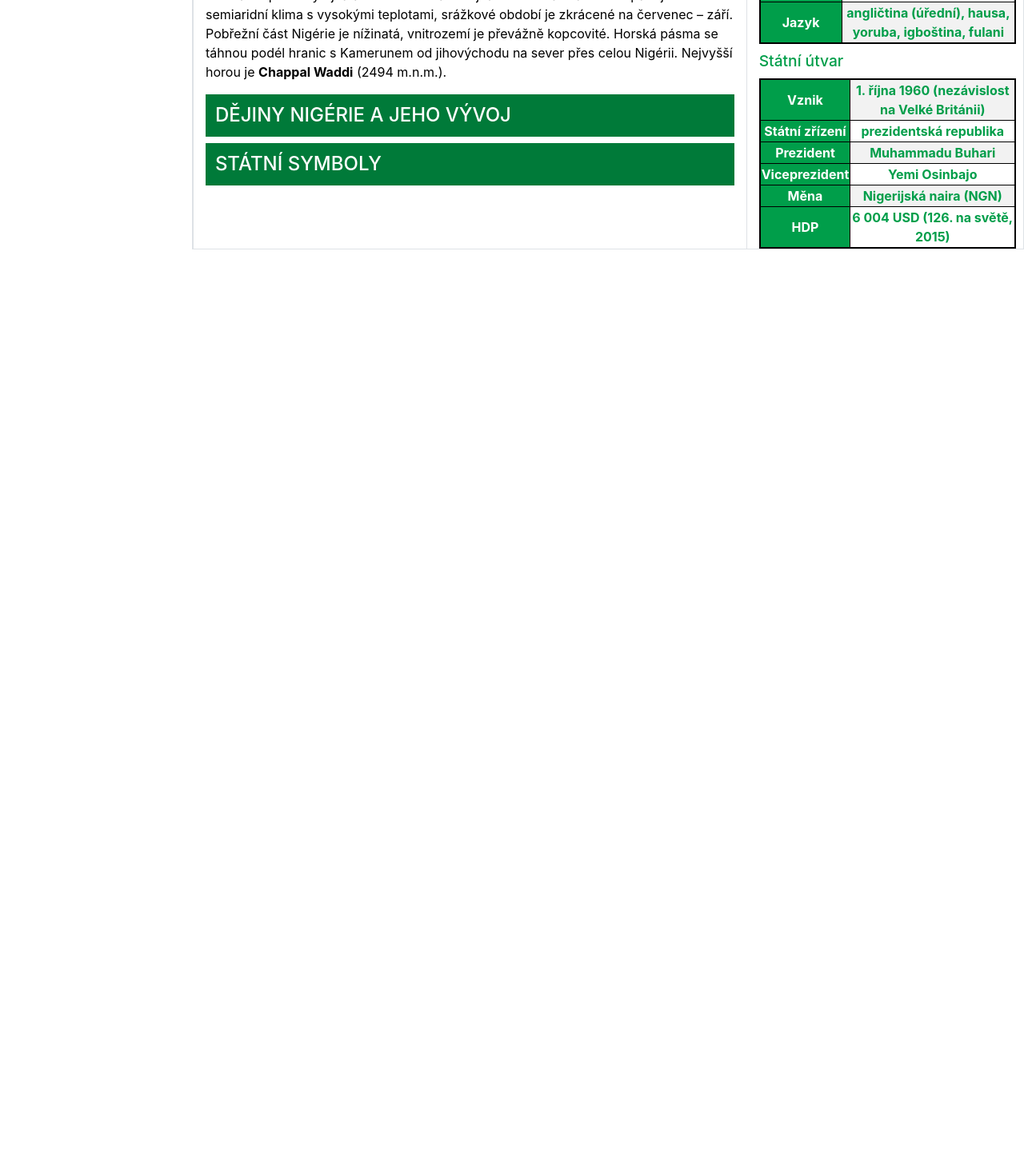
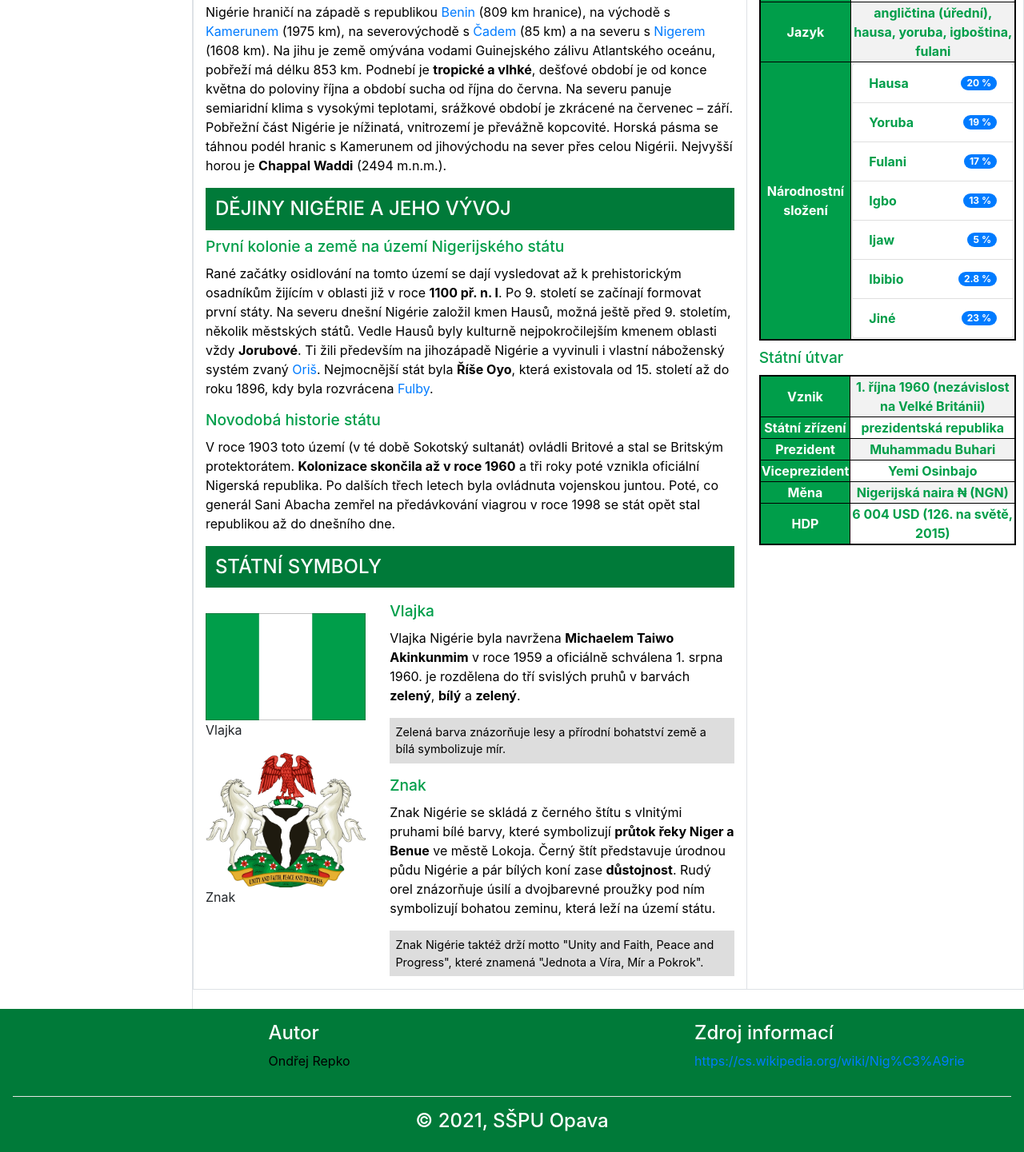
Before and after one commit to datboiErgoon/ukol-stat, a website: page ukol-stat/index.html in a window 1280 px wide. Shown: the part 1164-2605 px from the top of the page at 80% size. Before the commit the page ends 1476 px from the top, so only its background shows below. Drawn offline with Linux system fonts and the light colour scheme.

Commit message:
Verze 3 - Zhotovení textu a několika funkcí

```diff
--- a/ukol-stat/css/style.css
+++ b/ukol-stat/css/style.css
@@ -5,7 +5,8 @@
 
 
 .hedr{
-    background-color:rgb(0, 158, 74);
+    /*background-color:rgb(0, 158, 74);*/
+    background-color: rgb(0, 122, 57);
     color: white;
     }
 
@@ -44,7 +45,7 @@ p {
 table {
 border: 1px solid black;
 border-collapse: collapse;
-margin: 0 15em;
+margin: 0 1em;
 }
 
 .td2 {
@@ -74,3 +75,22 @@ border: 2px solid black;
 border-collapse: collapse;
 margin: 0;
 }
+
+.poznamky{
+background-color: #ddd;
+font-size: 0.9em;
+padding: 0.5em;
+}
+
+.prvni{
+float: right;
+width: 200px;
+}
+
+.obrazky{
+    float: left;
+}
+
+.pcenter{
+    text-align: center;
+}
--- a/ukol-stat/index.html
+++ b/ukol-stat/index.html
@@ -1,5 +1,5 @@
 <!DOCTYPE html>
-<html lang="cz">
+<html lang="cs">
 
 <head>
 
@@ -8,7 +8,7 @@
   <meta name="description" content="">
   <meta name="author" content="">
 
-  <title>Nigérie</title>
+  <title>Úvod</title>
 
   <!-- Bootstrap core CSS -->
   <link href="vendor/bootstrap/css/bootstrap.min.css" rel="stylesheet">
@@ -29,7 +29,7 @@
   <div class="d-flex" id="wrapper">
     <!-- Sidebar -->
     <div class="sdebar border-right" id="sidebar-wrapper">
-      <div class="sidebar-heading"><a href="https://cs.wikipedia.org/wiki/Nig%C3%A9rie"><img src="img/vlajka-nigerie.jpg" alt="Státní vlajka Nigérie" style="height: 80px; width: 130px;"/></div>
+      <div class="sidebar-heading"><a href="https://cs.wikipedia.org/wiki/Nig%C3%A9rie"><img src="img/vlajka-nigerie.jpg" alt="Státní vlajka Nigérie" style="height: 80px; width: 130px;"/></a></div>
       <div class="list-group list-group-flush">
         <a href="index.html" class="list-group-item list-group-item-action sdebar">Úvodní strana</a>
         <a href="historie.html" class="list-group-item list-group-item-action sdebar">Historie</a>
@@ -59,42 +59,51 @@
             </li>
             <li class="nav-item dropdown">
               <a class="nav-link dropdown-toggle drop" href="#" id="navbarDropdown" role="button" data-toggle="dropdown" aria-haspopup="true" aria-expanded="false">
-                Dropdown
+                Odkazy
               </a>
               <div class="sdebar dropdown-menu dropdown-menu-right" aria-labelledby="navbarDropdown">
-                <a class="dropdown-item drop" href="#">Action</a>
-                <a class="dropdown-item drop" href="#">Another action</a>
-                <div class="dropdown-divider"></div>
-                <a class="dropdown-item drop" href="#">Something else here</a>
+                <a class="dropdown-item drop" href="#prehled">Přehled</a>
+                <a class="dropdown-item drop" href="#dejiny">Dějiny</a>
+                <a class="dropdown-item drop" href="#symboly">Symboly</a>
               </div>
             </li>
           </ul>
         </div>
       </nav>
 
+      <main>
       <div class="container">
         <div class="row ">
             <div class="mt-3 col-sm-8 border">
 
+            <div id="prehled">
             <h2>Přehled</h2>
 
               <h3>Obecné informace</h3>
                   <p>Nigérie, či Nigerijská federativní republika, je <strong>největším státem západní Afriky</strong>,
                     který se rozkládá od Guinejského zálivu až do oblasti Sahelu. Má rozlohu 923 773 km&#178.
                     Nigérie se skládá z 36 států a každý z jednotlivých států
-                    má svou vládu vedenou guvernérem. Hovoří se zde převážně anglicky, ale také <a href="https://cs.wikipedia.org/wiki/Hau%C5%A1tina" alt="Hypertextový odkaz na stránku - Hauština">hausky</a>, <a href="https://cs.wikipedia.org/wiki/Jorub%C5%A1tina" alt="Hypertextový odkaz na stránku - Jorubština">jorubsky</a> nebo také i <a href="https://cs.wikipedia.org/wiki/Igbo%C5%A1tina" alt="Hypertextový odkaz na stránku - Igboština">igbosky</a>. Stát se v roce 1901 stal britským protektorátem a <strong>1. října 1960</strong>
+                    má svou vládu vedenou guvernérem. Hovoří se zde převážně anglicky, ale také <a href="https://cs.wikipedia.org/wiki/Hau%C5%A1tina">hausky</a>, <a href="https://cs.wikipedia.org/wiki/Jorub%C5%A1tina">jorubsky</a> nebo také i <a href="https://cs.wikipedia.org/wiki/Igbo%C5%A1tina">igbosky</a>. Stát se v roce 1901 stal britským protektorátem a <strong>1. října 1960</strong>
                     se tento stát stal nezávislým, když byl osvobozen od kolonií
-                    <a href="https://cs.wikipedia.org/wiki/Spojen%C3%A9_kr%C3%A1lovstv%C3%AD" alt="Hypertextový odkaz na stránku o Spojeném království"> Velké Británie</a>.</p>
+                    <a href="https://cs.wikipedia.org/wiki/Spojen%C3%A9_kr%C3%A1lovstv%C3%AD"> Velké Británie</a>.</p>
 
               <h3>Obyvatelstvo</h3>
-                  <p>V Nigérii žije odhadem více než <strong>194 milionů obyvatel</strong>. To ji dělá nejlidnatějším africkým státem.
-                    Obývá tu přes 250 etnických skupin, které se liší tradicemi, společností, jazyky a také náboženstvím. Hlavní 4 etnika jsou <a href="https://cs.wikipedia.org/wiki/Hausov%C3%A9" alt="Hypertextový odkaz na stránku - Hausové">Hausové</a>,
-                     <a href="https://cs.wikipedia.org/wiki/Igbo" alt="Hypertextový odkaz na stránku - Igbové">Igbové</a>, <a href="https://cs.wikipedia.org/wiki/Fulbov%C3%A9" alt="Hypertextový odkaz na stránku - Fulbové">Fulbové</a> a
-                     <a href="https://cs.wikipedia.org/wiki/Jorubov%C3%A9" alt="Hypertextový odkaz na stránku - Jorubové">Jorubové</a>.
+                  <p>V Nigérii žije odhadem více než <strong>194 milionů obyvatel</strong>, to ji dělá nejlidnatějším africkým státem.
+                    Obývá tu přes <strong>250 etnických skupin</strong>, které se liší tradicemi, společností, jazyky a také náboženstvím. Hlavní 4 etnika jsou <a href="https://cs.wikipedia.org/wiki/Hausov%C3%A9">Hausové</a>,
+                     <a href="https://cs.wikipedia.org/wiki/Igbo">Igbové</a>, <a href="https://cs.wikipedia.org/wiki/Fulbov%C3%A9">Fulbové</a> a
+                     <a href="https://cs.wikipedia.org/wiki/Jorubov%C3%A9">Jorubové</a>.
                      Díky velikému počtu etnických skupin existuje i stejný počet různých jazyků, které obyvatelé používají ke komunikaci.
-                     Kvůli velice rychlé rostoucí populaci organizace <a href="https://cs.wikipedia.org/wiki/Organizace_spojen%C3%BDch_n%C3%A1rod%C5%AF" alt="Hypertextový odkaz na stránku - OSN">OSN</a> odhaduje, že se do roku 2100 zvýší populace
-                     v tomto státě minimálně na <strong>730 milionů lidí</strong>.
                   </p>
+                  <p class="poznamky">Kvůli velice rychlé rostoucí populaci organizace
+                    <a href="https://cs.wikipedia.org/wiki/Organizace_spojen%C3%BDch_n%C3%A1rod%C5%AF">OSN</a>
+                    odhaduje, že se do roku 2100 zvýší populace
+                    v tomto státě minimálně na <strong>730 milionů lidí</strong>.
+                    Díky tomu již milióny Nigerijců migrovaly do Evropy, Severní Ameriky a Austrálie.
+                    Příčina tak velkého přírustu obyvatel může velmi vysoké porodnosti, která v roce 2009
+                    dosahovala hodnoty 5,6 živě narozených dětí na matku.</p>
+
+                    <br>
+
                       <table style="width: 30%;">
                         <tr>
                           <th colspan="2">Populace Nigérie</th>
@@ -136,22 +145,78 @@
                           <td class="td2">204</td>
                         </tr>
                       </table>
+                      <br>
 
                 <h3>Geografie</h3>
                   <p>Nigérie hraničí na západě s republikou <a href="https://cs.wikipedia.org/wiki/Benin">Benin</a> (809 km hranice), na východě s <a href="https://cs.wikipedia.org/wiki/Kamerun">Kamerunem</a> (1975 km),
                     na severovýchodě s <a href="https://cs.wikipedia.org/wiki/%C4%8Cad">Čadem</a> (85 km) a na severu s <a href="https://cs.wikipedia.org/wiki/Niger">Nigerem</a> (1608 km).
                     Na jihu je země omývána vodami Guinejského zálivu Atlantského oceánu,
-                    pobřeží má délku 853 km. Podnebí je tropické a vlhké, dešťové období je od konce května do poloviny října a
+                    pobřeží má délku 853 km. Podnebí je <strong>tropické a vlhké</strong>, dešťové období je od konce května do poloviny října a
                     období sucha od října do června. Na severu panuje semiaridní klima s vysokými teplotami,
                     srážkové období je zkrácené na červenec – září. Pobřežní část Nigérie je nížinatá,
                     vnitrozemí je převážně kopcovité. Horská pásma se táhnou podél hranic s Kamerunem od jihovýchodu na sever přes celou Nigérii.
                     Nejvyšší horou je <strong>Chappal Waddi</strong> (2494 m.n.m.).</p>
 
-              <h2>Dějiny Nigérie a jeho vývoj</h2>
+           </div>
+           <div id="dejiny">
+            <h2>Dějiny Nigérie a jeho vývoj</h2>
 
-              <h2>Státní symboly</h2>
+              <h3>První kolonie a země na území Nigerijského státu</h3>
+                <p>Rané začátky osidlování na tomto území se dají vysledovat až k prehistorickým osadníkům žijícím v oblasti již v roce <strong>1100 př. n. l</strong>.
+                  Po 9. století se začínají formovat první státy. Na severu dnešní Nigérie založil kmen Hausů, možná ještě před 9. stoletím,
+                  několik městských států. Vedle Hausů byly kulturně nejpokročilejším kmenem oblasti vždy
+                  <strong>Jorubové</strong>. Ti žili především na jihozápadě Nigérie a vyvinuli i vlastní náboženský systém zvaný <a href="https://cs.wikipedia.org/wiki/Ori%C5%A1">Oriš</a>.
+                  Nejmocnější stát byla <strong>Říše Oyo</strong>, která existovala od 15. století až do roku 1896, kdy byla rozvrácena <a href="https://cs.wikipedia.org/wiki/Fulbov%C3%A9">Fulby</a>.</p>
 
+              <h3>Novodobá historie státu</h3>
+                <p>V roce 1903 toto území (v té době Sokotský sultanát) ovládli Britové a stal se Britským protektorátem.
+                   <strong>Kolonizace skončila až v roce 1960</strong> a tři roky poté vznikla oficiální Nigerská republika.
+                   Po dalších třech letech byla ovládnuta vojenskou juntou. Poté, co generál Sani Abacha
+                   zemřel na předávkování viagrou v roce 1998 se stát opět stal republikou až do dnešního dne.
+                </p>
+           </div>
+
+
+
+           <div id="symboly">
+            <h2>Státní symboly</h2>
+            <div class="row">
+              <div class="col-sm-4">
+                <figure>
+                  <br>
+                  <img src="img/vlajka-nigerie.jpg" alt="Vlajka Nigérie" class="img-fluid"/>
+                  <figcaption>Vlajka</figcaption>
+                </figure>
+
+                <figure>
+                  <img src="img/znak-nigerie.png" alt="Znak Nigérie" class="img-fluid"/>
+                  <figcaption>Znak</figcaption>
+                </figure>
+
+              </div>
+              <div class="col-sm-8">
+                <h3>Vlajka</h3>
+                <p>
+                  Vlajka Nigérie byla navržena <strong>Michaelem Taiwo Akinkunmim</strong> v roce 1959 a oficiálně schválena 1. srpna 1960.
+                  je rozdělena do tří svislých pruhů v barvách <strong>zelený</strong>, <strong>bílý</strong> a <strong>zelený</strong>.
+                </p>
+                <p class="poznamky">Zelená barva znázorňuje lesy a přírodní bohatství země a bílá symbolizuje mír.</p>
+                <h3>Znak</h3>
+                <p>
+                  Znak Nigérie se skládá z černého štítu s vlnitými pruhami bílé barvy,
+                  které symbolizují <strong>průtok řeky Niger a Benue</strong> ve městě Lokoja.
+                  Černý štít představuje úrodnou půdu Nigérie a pár bílých koní zase <strong>důstojnost</strong>.
+                  Rudý orel znázorňuje úsilí a dvojbarevné proužky pod ním symbolizují bohatou zeminu, která leží na území státu.
+                </p>
+                <p class="poznamky">
+                 Znak Nigérie taktéž drží motto "Unity and Faith, Peace and Progress", které znamená
+                 "Jednota a Víra, Mír a Pokrok".
+
+                </p>
+              </div>
             </div>
+            </div>
+          </div>
 
             <div class="mt-3 col-sm-4 border-right border-top border-bottom">
               <h2>Základní údaje</h2>
@@ -208,6 +273,35 @@
                   <td>
                     angličtina (úřední), hausa, yoruba, igboština, fulani
                   </td>
+                  <tr>
+                    <th>Národnostní složení</th>
+                    <td>
+                      <ul class="list-group">
+
+                      <li class="list-group-item d-flex justify-content-between align-items-center">Hausa<span class="badge badge-primary badge-pill">20 %</span>
+                    </li>
+
+                      <li class="list-group-item d-flex justify-content-between align-items-center">Yoruba<span class="badge badge-primary badge-pill">19 %</span>
+                    </li>
+
+                      <li class="list-group-item d-flex justify-content-between align-items-center">Fulani<span class="badge badge-primary badge-pill">17 %</span>
+                    </li>
+
+                      <li class="list-group-item d-flex justify-content-between align-items-center">Igbo<span class="badge badge-primary badge-pill">13 %</span>
+                    </li>
+
+                      <li class="list-group-item d-flex justify-content-between align-items-center">Ijaw<span class="badge badge-primary badge-pill">5 %</span>
+                    </li>
+
+                      <li class="list-group-item d-flex justify-content-between align-items-center">Ibibio<span class="badge badge-primary badge-pill">2.8 %</span>
+                    </li>
+
+                      <li class="list-group-item d-flex justify-content-between align-items-center">Jiné<span class="badge badge-primary badge-pill">23 %</span>
+                    </li>
+
+                      </ul>
+                    </td>
+                  </tr>
                 </tr>
               </table>
 
@@ -231,7 +325,7 @@
                 </tr>
                 <tr>
                   <th>Měna</th>
-                  <td>Nigerijská naira (NGN)</td>
+                  <td>Nigerijská naira ₦ (NGN)</td>
                 </tr>
                 <tr>
                   <th>HDP</th>
@@ -244,11 +338,29 @@
           </aside>
         </div>
       </div>
+      <br>
+    </main>
+   </div>
+  </div>
+</div>
+
+      <footer class="container-fluid hedr text-white p-3">
+        <div class="row">
+            <div class="col-lg-3">
 
             </div>
+            <div class="col-lg-5">
+                <h4>Autor</h4>
+                <p>Ondřej Repko</p>
+            </div>
+            <div class="col-lg-4">
+                <h4>Zdroj informací</h4>
+                <p><a href="https://cs.wikipedia.org/wiki/Nig%C3%A9rie">https://cs.wikipedia.org/wiki/Nig%C3%A9rie</a></p>
+            </div>
         </div>
-      </div>
-
+        <hr class="bg-white">
+        <h4 class="pcenter">&copy; 2021, SŠPU Opava</h4>
+    </footer>
 
     </div>
     <!-- /#page-content-wrapper -->
@@ -259,6 +371,7 @@
   <!-- Bootstrap core JavaScript -->
   <script src="vendor/jquery/jquery.min.js"></script>
   <script src="vendor/bootstrap/js/bootstrap.bundle.min.js"></script>
+  <script src="js/script.js"></script>
 
   <!-- Menu Toggle Script -->
   <script>
```
Also changed, not shown: ukol-stat/js/script.js (+8 -0 lines).
